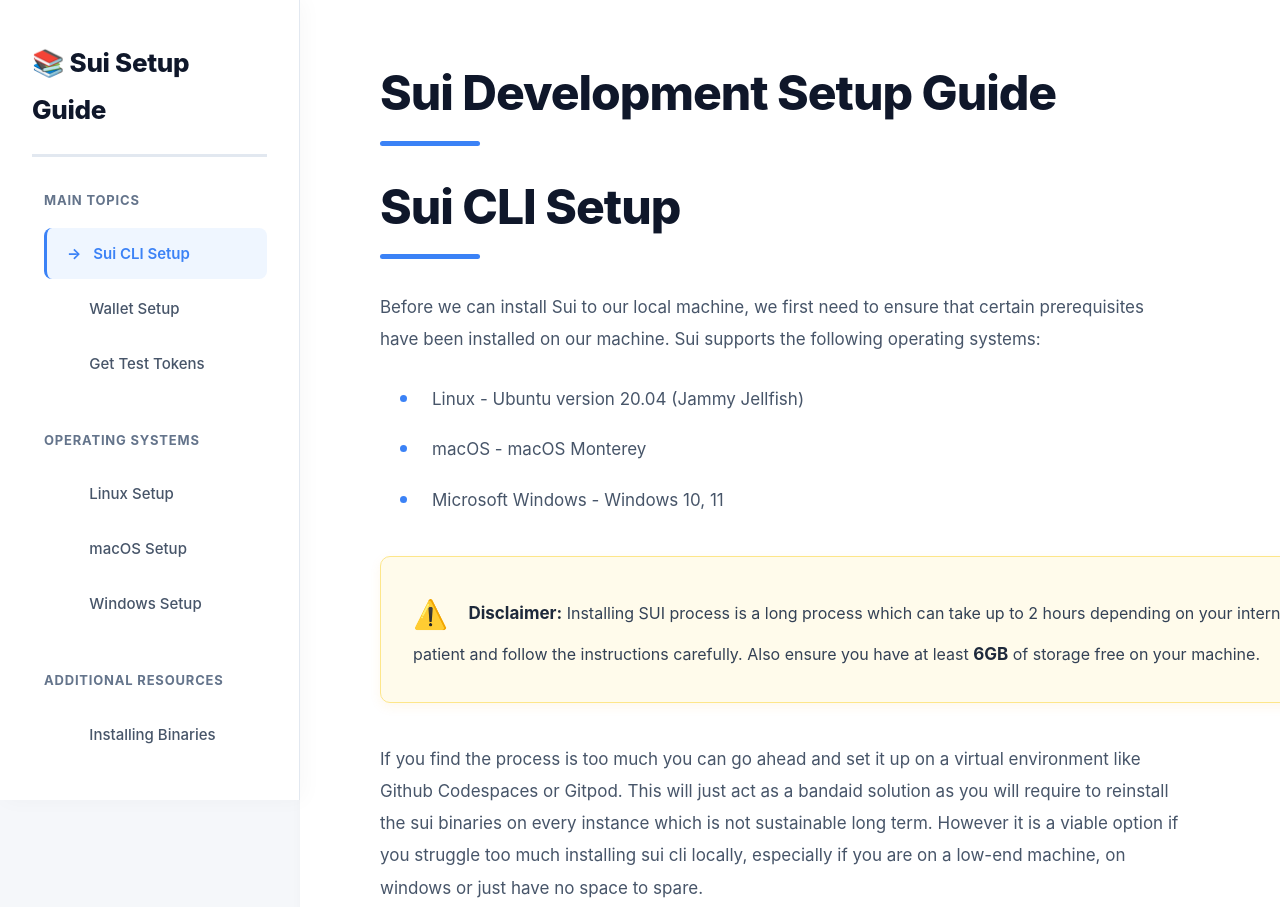
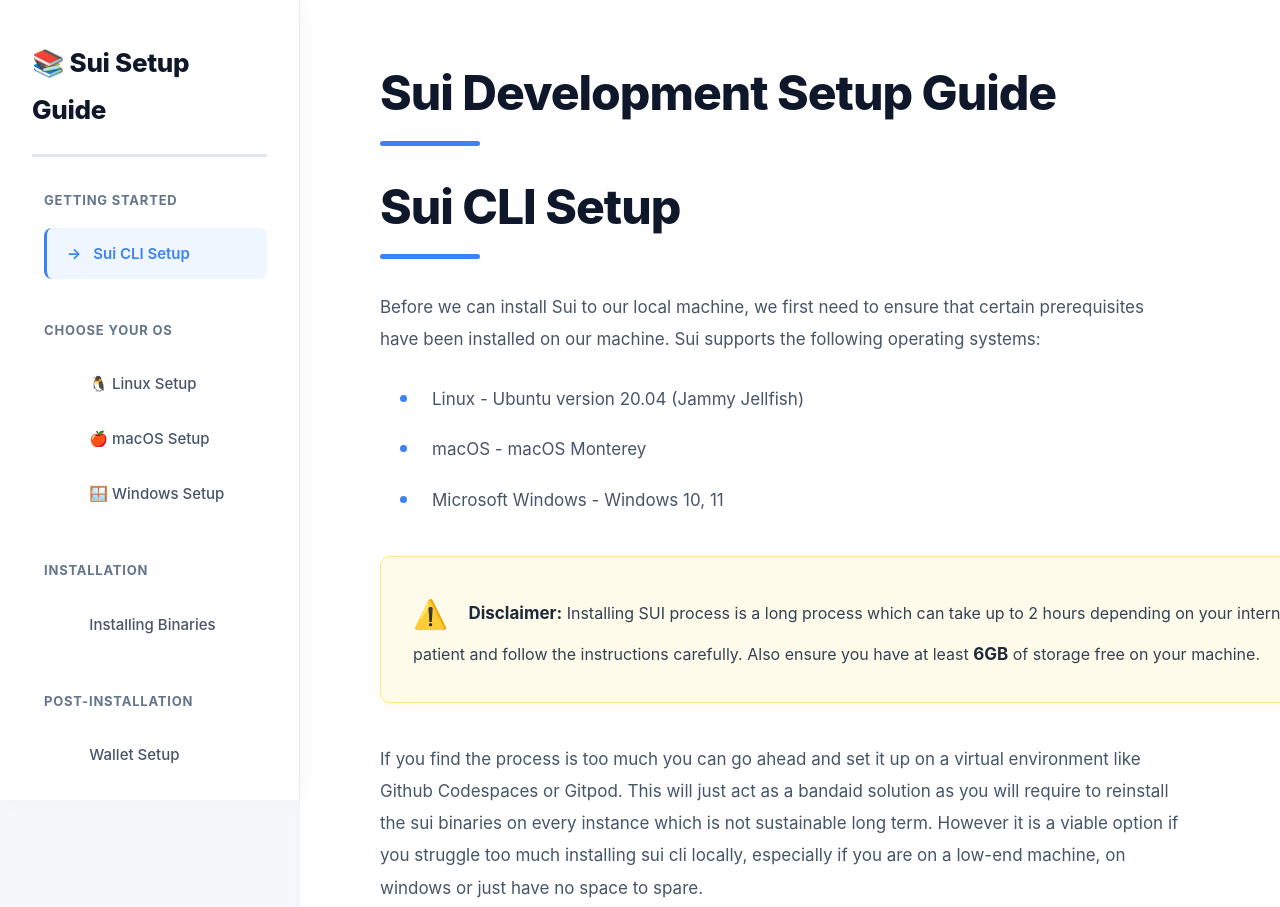
Before and after one commit to VictorPaulArony/sui-setup, a plain HTML site: page frontend/index.html in a window 1280 px wide. Shown: the top 907 px of the page. Drawn offline with Linux system fonts and the light colour scheme.

```diff
--- a/frontend/index.html
+++ b/frontend/index.html
@@ -658,27 +658,33 @@
         <div class="sidebar-title">📚 Sui Setup Guide</div>
 
         <nav class="nav-section">
-            <div class="nav-section-title">Main Topics</div>
+            <div class="nav-section-title">Getting Started</div>
             <ul class="nav-list">
                 <li><a href="#cli-setup">Sui CLI Setup</a></li>
-                <li><a href="#wallet-setup">Wallet Setup</a></li>
-                <li><a href="#testnet-tokens">Get Test Tokens</a></li>
             </ul>
         </nav>
 
         <nav class="nav-section">
-            <div class="nav-section-title">Operating Systems</div>
+            <div class="nav-section-title">Choose Your OS</div>
             <ul class="nav-list">
-                <li><a href="#linux">Linux Setup</a></li>
-                <li><a href="#macos">macOS Setup</a></li>
-                <li><a href="#windows">Windows Setup</a></li>
+                <li><a href="#linux">🐧 Linux Setup</a></li>
+                <li><a href="#macos">🍎 macOS Setup</a></li>
+                <li><a href="#windows">🪟 Windows Setup</a></li>
             </ul>
         </nav>
 
         <nav class="nav-section">
-            <div class="nav-section-title">Additional Resources</div>
+            <div class="nav-section-title">Installation</div>
             <ul class="nav-list">
                 <li><a href="#binaries">Installing Binaries</a></li>
+            </ul>
+        </nav>
+
+        <nav class="nav-section">
+            <div class="nav-section-title">Post-Installation</div>
+            <ul class="nav-list">
+                <li><a href="#wallet-setup">Wallet Setup</a></li>
+                <li><a href="#testnet-tokens">Get Test Tokens</a></li>
             </ul>
         </nav>
     </aside>
```
